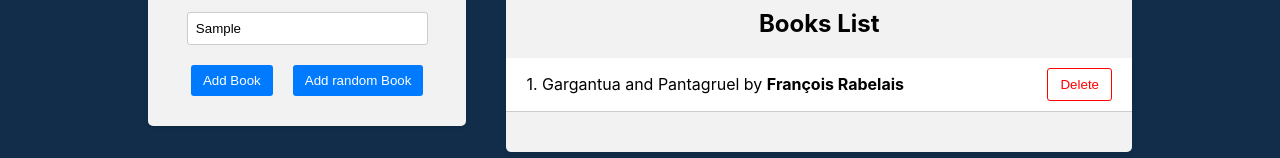
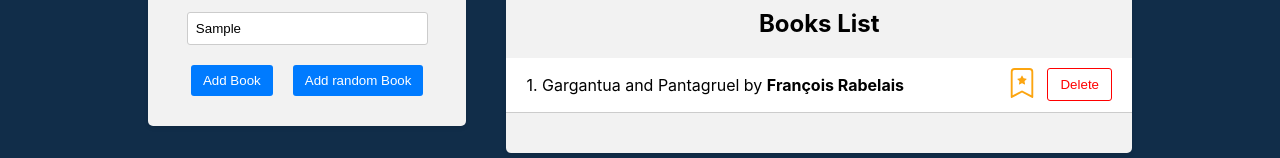
Before and after one commit to brzwsky/Library-app-react-redux-, a React (Create React App) app in the folder frontend/: page / in a window 1280 px wide. Both pictures are taken after typing "Sample", "Sample" into the empty fields and a click on the button "Add random Book". Shown: the part 302-460 px from the top of the page. Built offline with nearby package versions, Linux system fonts and the light colour scheme.

Commit message:
Add Toggle favorite Book

```diff
--- a/frontend/package.json
+++ b/frontend/package.json
@@ -9,6 +9,7 @@
     "@testing-library/user-event": "^13.5.0",
     "react": "^18.2.0",
     "react-dom": "^18.2.0",
+    "react-icons": "^4.11.0",
     "react-redux": "^8.1.3",
     "react-scripts": "5.0.1",
     "uuid": "^9.0.1",
--- a/frontend/src/components/BookForm/BookForm.jsx
+++ b/frontend/src/components/BookForm/BookForm.jsx
@@ -18,6 +18,7 @@ function BookForm() {
         title,
         author,
         id: uuidv4(),
+				isFavorite: false
       }
       dispatch(addBook(book))
       setTitle('')
@@ -31,7 +32,9 @@ function BookForm() {
 
 		const randomBookWithID = {
 			...randomBook,
-			id: uuidv4()
+			id: uuidv4(),
+			isFavorite: false
+
 		}
 
 		dispatch(addBook(randomBookWithID))
--- a/frontend/src/components/BookList/BookList.css
+++ b/frontend/src/components/BookList/BookList.css
@@ -52,9 +52,9 @@
 }
 
 .book-list .star-icon {
-  width: 24px;
-  height: 24px;
-  margin: 0 20px;
+  width: 30px;
+  height: 30px;
+  margin: 0 10px;
   cursor: pointer;
   transition: color 0.3s ease;
   color: #fca510;
--- a/frontend/src/components/BookList/BookList.jsx
+++ b/frontend/src/components/BookList/BookList.jsx
@@ -1,10 +1,15 @@
 import {useSelector, useDispatch} from 'react-redux'
-import {deleteBook} from '../../redux/books/actionCreators'
+import {deleteBook, toggleFavorite} from '../../redux/books/actionCreators'
+import {BsBookmarkStarFill, BsBookmarkStar} from 'react-icons/bs'
 import './BookList.css'
 
 export default function BookList() {
   const books = useSelector((state) => state.books)
   const dispatch = useDispatch()
+
+  const handleToggleFavorite = (id) => {
+    dispatch(toggleFavorite(id))
+  }
 
   const handleDeleteBook = (id) => {
     return dispatch(deleteBook(id))
@@ -23,6 +28,13 @@ export default function BookList() {
                 {++index}. {book.title} by <strong>{book.author}</strong>
               </div>
               <div className="book-actions">
+                <span onClick={() => handleToggleFavorite(book.id)}>
+                  {book.isFavorite ? (
+                    <BsBookmarkStarFill className="star-icon" />
+                  ) : (
+                    <BsBookmarkStar className="star-icon" />
+                  )}
+                </span>
                 <button onClick={() => handleDeleteBook(book.id)}>
                   Delete
                 </button>
--- a/frontend/src/redux/books/actionCreators.js
+++ b/frontend/src/redux/books/actionCreators.js
@@ -13,3 +13,10 @@ export function deleteBook(id) {
     payload: id,
   }
 }
+
+export function toggleFavorite(id) {
+  return {
+    type: a.TOGGLE_FAVORITE,
+    payload: id,
+  }
+}
--- a/frontend/src/redux/books/reducer.js
+++ b/frontend/src/redux/books/reducer.js
@@ -11,7 +11,9 @@ export default function booksReducer(state = initialState, action) {
     case a.DELETE_BOOK:
       return state.filter((book) => book.id !== payload)
     case a.TOGGLE_FAVORITE:
-      return
+      return state.map((book) =>
+        book.id === payload ? {...book, isFavorite: !book.isFavorite} : book
+      )
     default:
       return state
   }
```
Also changed, not shown: 2 other files (tests, documents, lock files or other folders).
